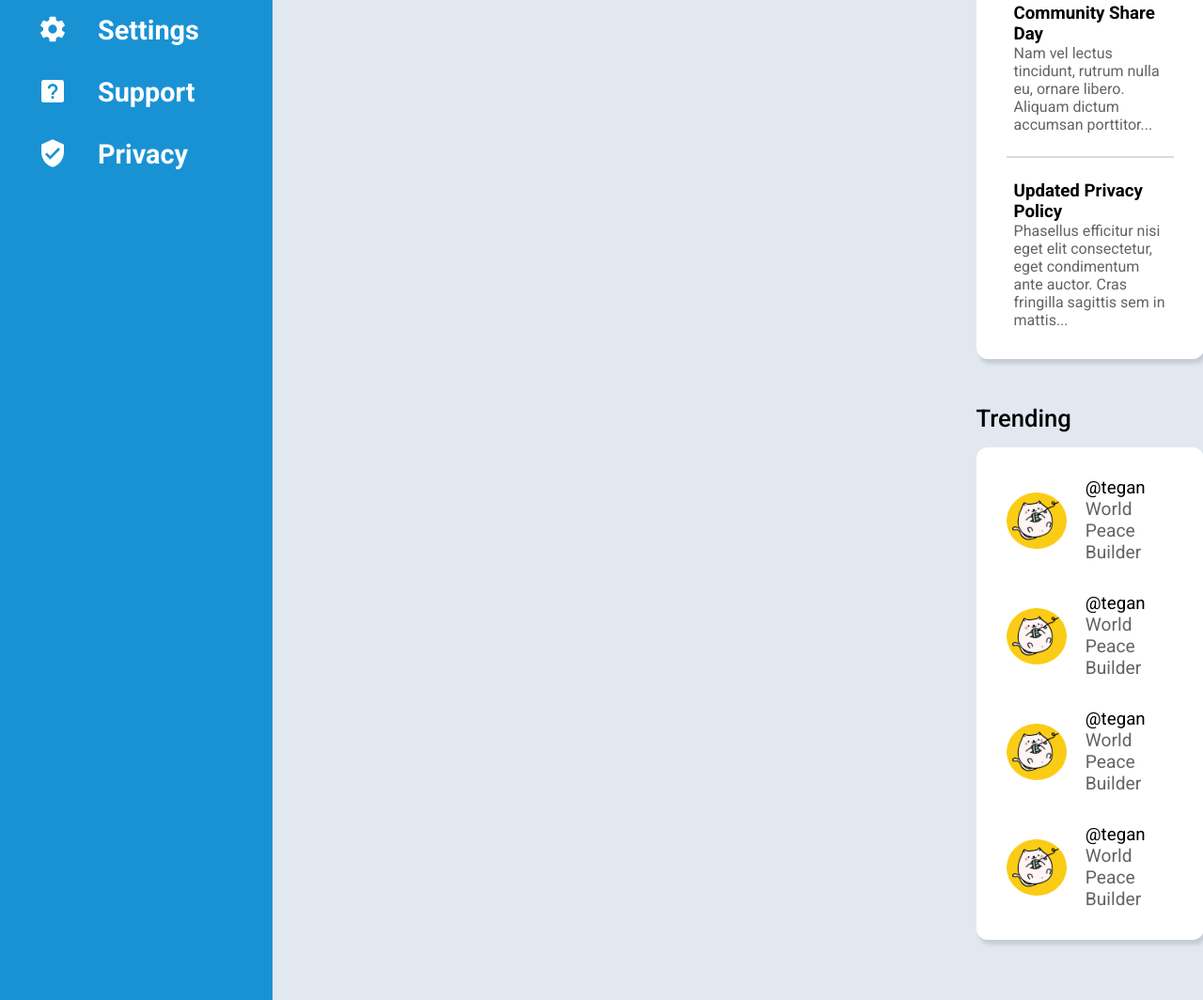
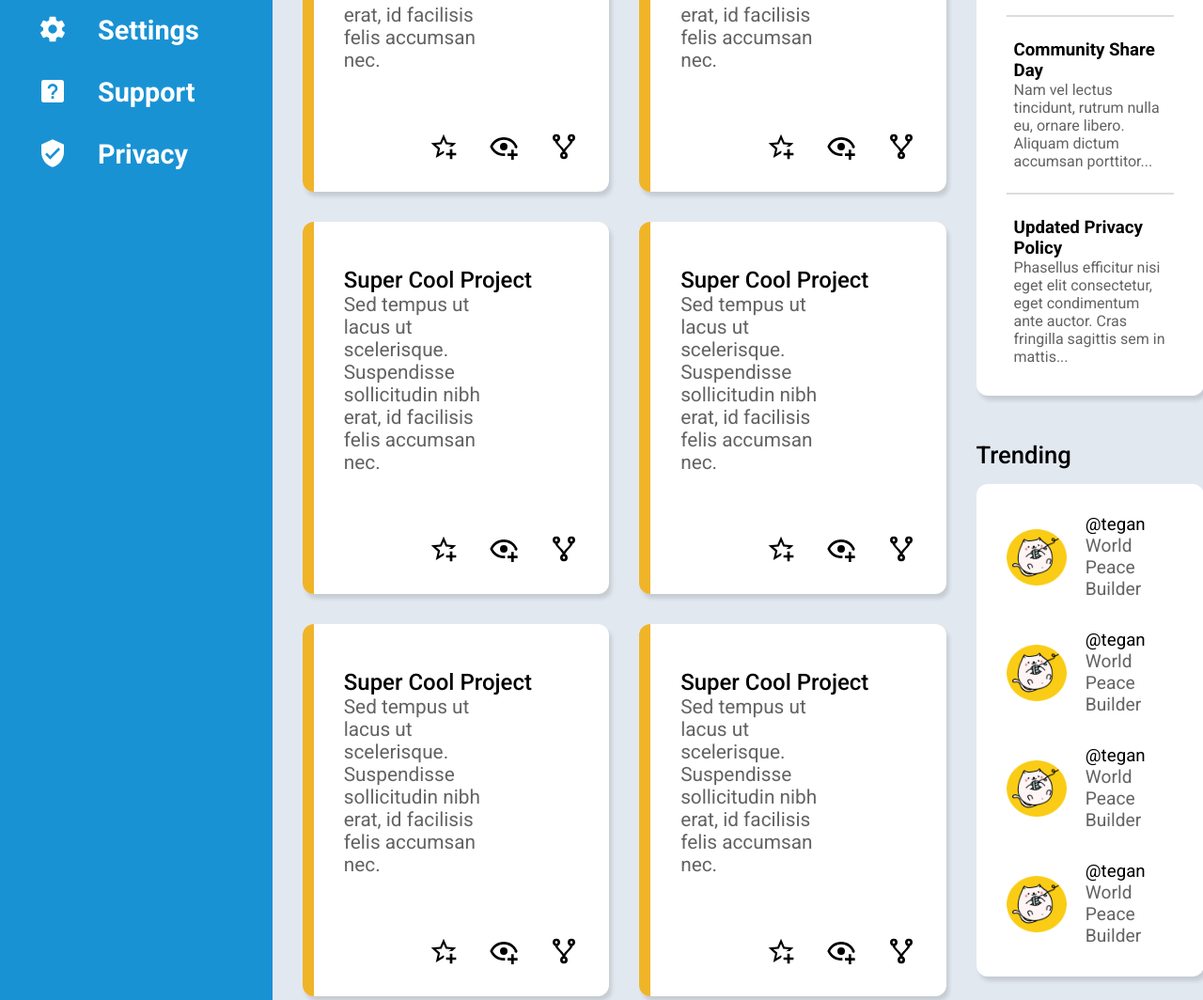
Before and after one commit to Vicdd/TOP-Admin-Dashboard, a plain HTML site: page index.html in a window 1280 px wide. Shown: the part 575-1639 px from the top of the page at 94% size. Drawn offline with Linux system fonts and the light colour scheme.

Commit message:
add main cards

```diff
--- a/index.html
+++ b/index.html
@@ -91,6 +91,62 @@
   <div class="content">
     <div class="projects">
       <h2>Your Projects</h2>
+      <div>
+        <div class="card main">
+          <h2>Super Cool Project</h2>
+          <p>Sed tempus ut lacus ut scelerisque. Suspendisse sollicitudin nibh erat, id facilisis felis accumsan nec.</p>
+          <div class="icons">
+            <img src="./images/star-plus-outline.svg" alt="star plus">
+            <img src="./images/eye-plus-outline.svg" alt="eye plus">
+            <img src="./images/source-fork.svg" alt="source fork">
+          </div>
+        </div>
+        <div class="card main">
+          <h2>Super Cool Project</h2>
+          <p>Sed tempus ut lacus ut scelerisque. Suspendisse sollicitudin nibh erat, id facilisis felis accumsan nec.</p>
+          <div class="icons">
+            <img src="./images/star-plus-outline.svg" alt="star plus">
+            <img src="./images/eye-plus-outline.svg" alt="eye plus">
+            <img src="./images/source-fork.svg" alt="source fork">
+          </div>
+        </div>
+        <div class="card main">
+          <h2>Super Cool Project</h2>
+          <p>Sed tempus ut lacus ut scelerisque. Suspendisse sollicitudin nibh erat, id facilisis felis accumsan nec.</p>
+          <div class="icons">
+            <img src="./images/star-plus-outline.svg" alt="star plus">
+            <img src="./images/eye-plus-outline.svg" alt="eye plus">
+            <img src="./images/source-fork.svg" alt="source fork">
+          </div>
+        </div>
+        <div class="card main">
+          <h2>Super Cool Project</h2>
+          <p>Sed tempus ut lacus ut scelerisque. Suspendisse sollicitudin nibh erat, id facilisis felis accumsan nec.</p>
+          <div class="icons">
+            <img src="./images/star-plus-outline.svg" alt="star plus">
+            <img src="./images/eye-plus-outline.svg" alt="eye plus">
+            <img src="./images/source-fork.svg" alt="source fork">
+          </div>
+        </div>
+        <div class="card main">
+          <h2>Super Cool Project</h2>
+          <p>Sed tempus ut lacus ut scelerisque. Suspendisse sollicitudin nibh erat, id facilisis felis accumsan nec.</p>
+          <div class="icons">
+            <img src="./images/star-plus-outline.svg" alt="star plus">
+            <img src="./images/eye-plus-outline.svg" alt="eye plus">
+            <img src="./images/source-fork.svg" alt="source fork">
+          </div>
+        </div>
+        <div class="card main">
+          <h2>Super Cool Project</h2>
+          <p>Sed tempus ut lacus ut scelerisque. Suspendisse sollicitudin nibh erat, id facilisis felis accumsan nec.</p>
+          <div class="icons">
+            <img src="./images/star-plus-outline.svg" alt="star plus">
+            <img src="./images/eye-plus-outline.svg" alt="eye plus">
+            <img src="./images/source-fork.svg" alt="source fork">
+          </div>
+        </div>
+      </div>
     </div>
     <div class="announcements">
       <h2>Announcements</h2>
--- a/style.css
+++ b/style.css
@@ -16,8 +16,7 @@ img[src$=".svg"] {
 body {
   display: grid;
   grid-template-columns: 1fr 3.8fr;
-  grid-template-rows: 1fr 3fr;
-  height: 100vh;
+  grid-template-rows: 1fr 5fr;
 }
 
 .header {
@@ -25,6 +24,7 @@ body {
   z-index: 100;
   box-shadow: 0 3px 5px rgba(0,0,0,0.2);
   padding: 1.5rem 6rem 1.5rem 4rem;
+  height:fit-content;
 }
 
 .upper {
@@ -155,6 +155,36 @@ body {
   width: 56vw;
 }
 
+.projects div {
+  display: grid;
+  grid-template-columns: 1fr 1fr;
+  gap: 2rem;
+  padding-right: 2rem;
+}
+
+.card.main {
+  border-left: 12px solid #f0b429;
+  display: block;
+  padding-top: 3rem;
+}
+
+.card.main .icons {
+  padding: 4rem 0 0 0;
+  display: flex;
+  justify-content: end;
+}
+
+.card.main h2 {
+  font-size: 1.5rem;
+  font-weight: 500;
+  margin: 0;
+}
+
+.card.main p {
+  padding-right: 6rem;
+  font-size: 1.3rem;
+}
+
 .card {
   background-color: white;
   border-radius: 12px;
```
Also changed, not shown: images/eye-plus-outline.svg (added), images/source-fork.svg (added), images/star-plus-outline.svg (added), 1 other file.
